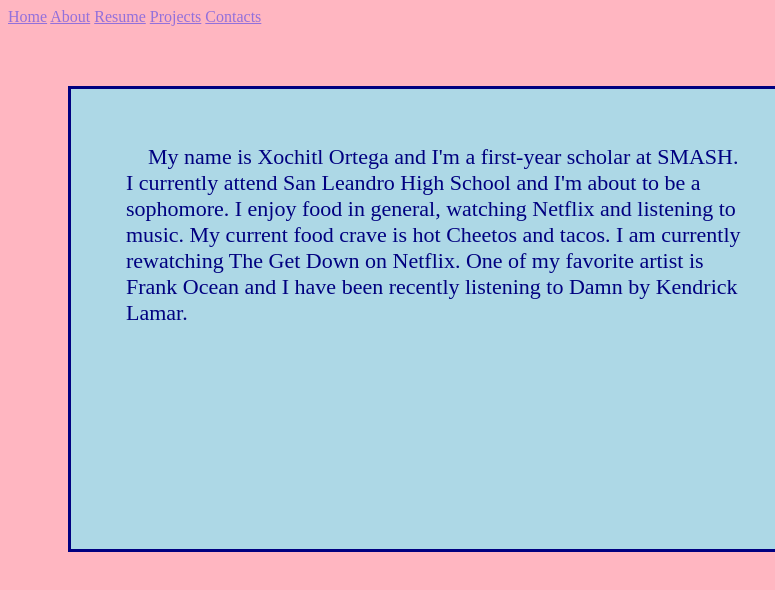
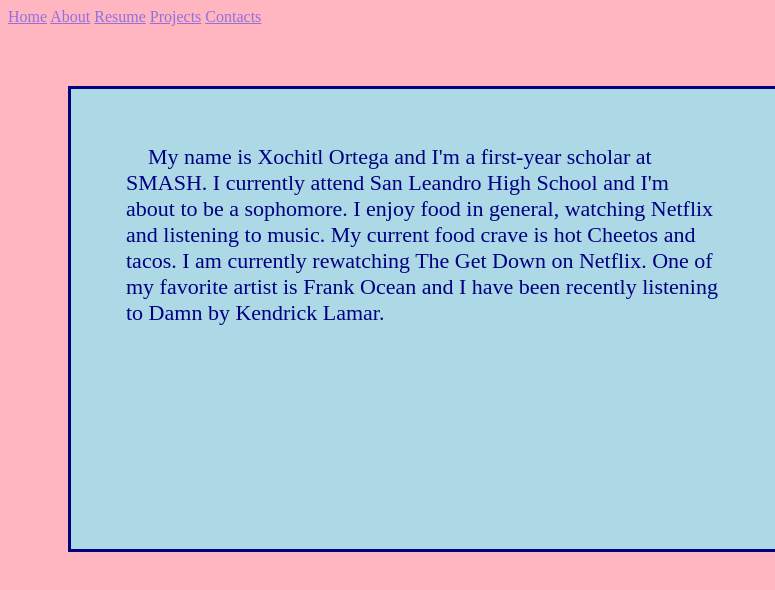
Before and after one commit to xochitlortega/xochitlortega.github.io, a plain HTML site: page Portfolio/about.html in a window 1280 px wide. Shown: the full height of the page, 0-775 px from the left. Drawn offline with Linux system fonts and the light colour scheme.

Commit message:
Update aboutStyle.css

```diff
--- a/Portfolio/aboutStyle.css
+++ b/Portfolio/aboutStyle.css
@@ -9,7 +9,7 @@ a{
     color: navy;
     font-size: 22px;
     text-align: left;
-    width: 62%;
+    width: 60%;
     padding: 25px;
     border-width: 10px;
     float: left;
```
